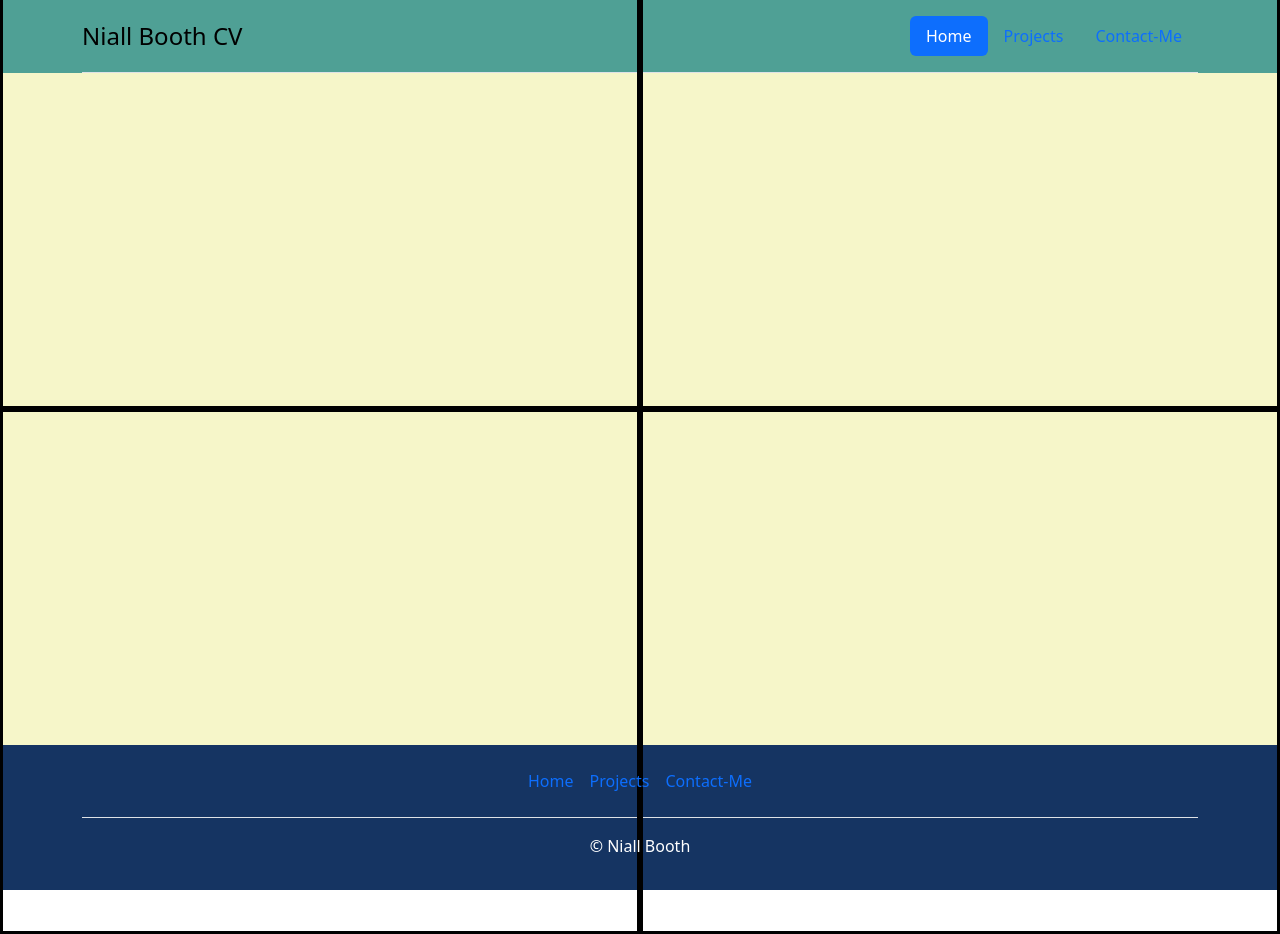
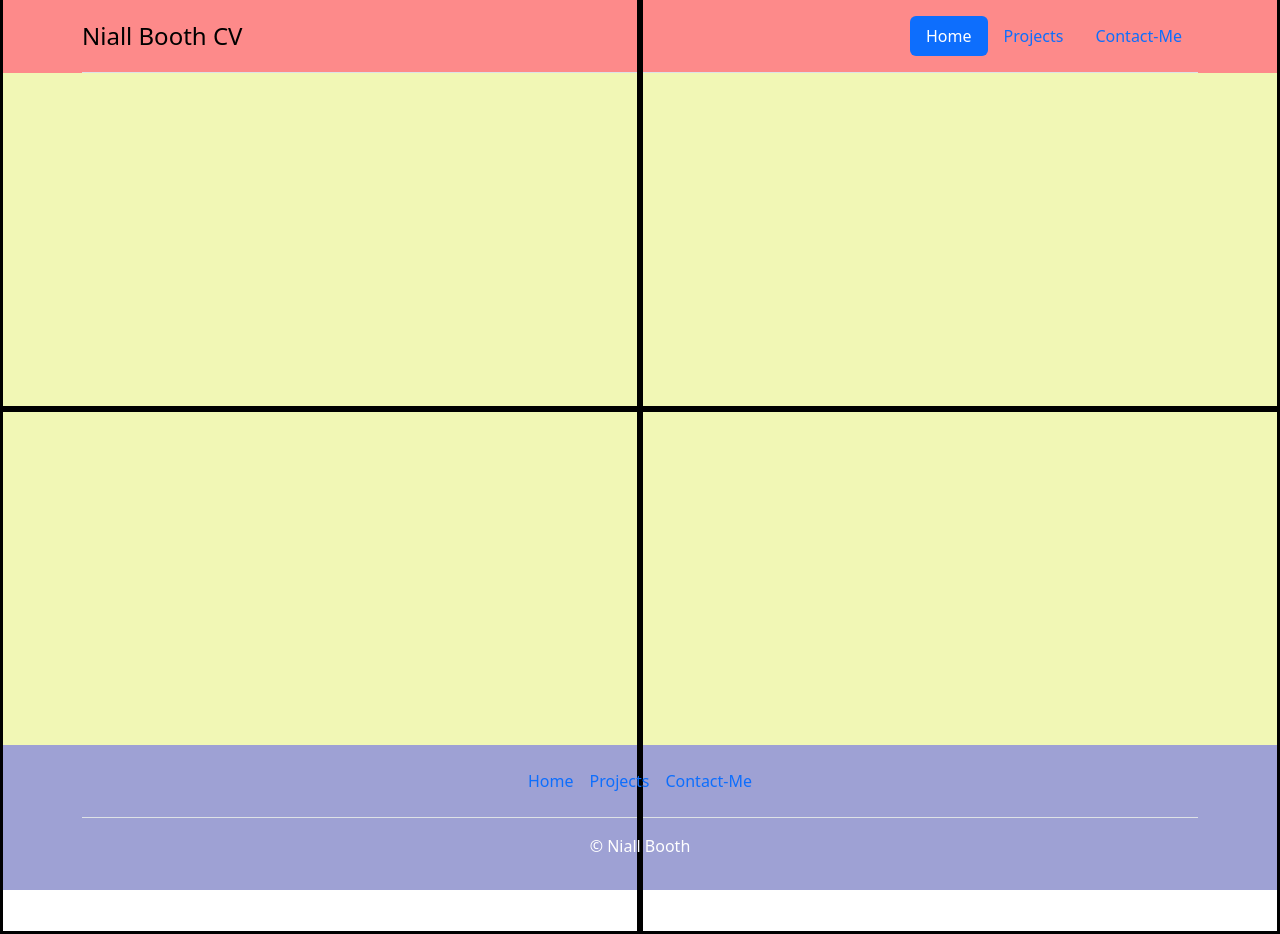
Before and after one commit to SaltedGoose/My-Resume_CSS, a plain HTML site: page projects.html in a window 1280 px wide. Drawn offline with nearby package versions, Linux system fonts and the light colour scheme.

Commit message:
Add files via upload

```diff
--- a/styles.css
+++ b/styles.css
@@ -3,11 +3,11 @@
 }
 
 .header {
-    background-color: #F6F6C9;
+    background-color: #F1F7B5;
 }
 
 .navigation-bar {
-    background-color: #4FA095;
+    background-color: #FD8A8A;
 }
 
 h1 {
@@ -19,7 +19,7 @@ h2 {
 }
 
 .footer-section {
-    background-color: #153462;
+    background-color: #9EA1D4;
 }
 
 p {
@@ -28,7 +28,7 @@ p {
 
 .about-me {
     display: flex;
-    background-color: #BAD1C2;
+    background-color: #A8D1D1;
     height: 500px;
     justify-content: center;
     align-items: center;
@@ -39,7 +39,7 @@ p {
 }
 
 .projects-section {
-    background-color: #F6F6C9;
+    background-color: #F1F7B5;
     height: 84vh;
     display: flex;
     justify-content: center;
```
